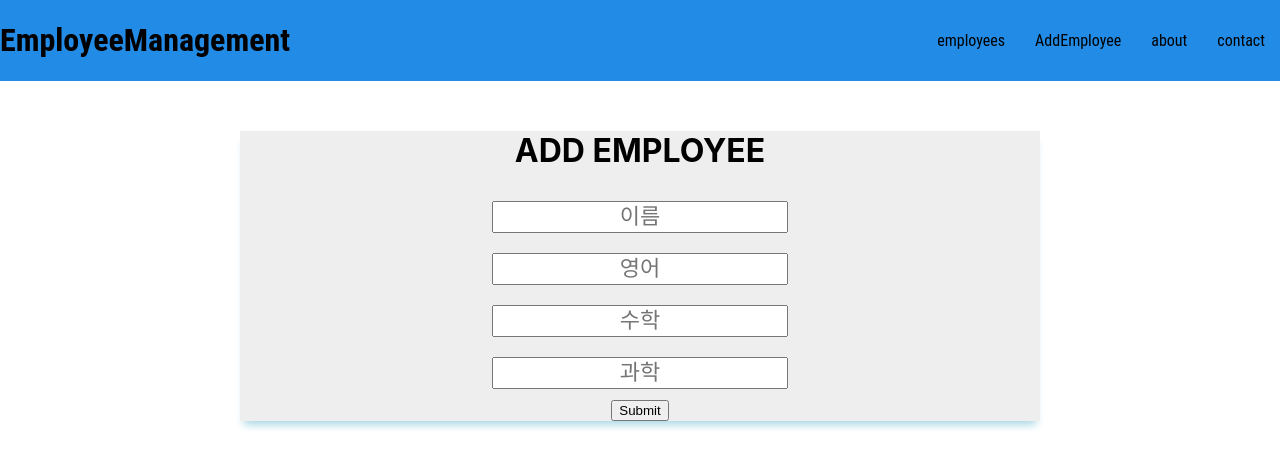
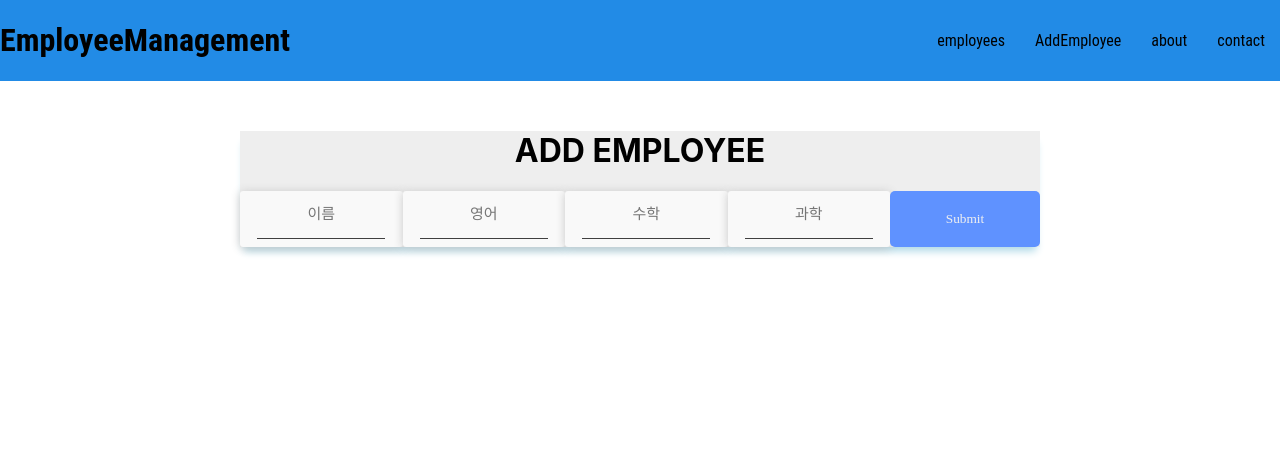
Before and after one commit to alpha0212/DATA_SPT, a Next.js app: page /addEmployee in a window 1280 px wide. Shown: the top 468 px of the page. Built offline with nearby package versions, Linux system fonts and the light colour scheme.

Commit message:
first commit

```diff
--- a/components/AddEmployee.js
+++ b/components/AddEmployee.js
@@ -37,41 +37,41 @@ function AddEmployee() {
       <Header />
       <div className={styles.addform}>
         <h1>ADD EMPLOYEE</h1>
-        <form onSubmit={onSubmit}>
-          <div>
+        <form className={styles.form_center} onSubmit={onSubmit}>
+          <div className={styles.input_background}>
             <input
               type="text"
-              className={styles.input}
+              className={styles.input_time}
               name="emp_name"
               placeholder="이름"
               onChange={handleChange}
               value={addEmployee.emp_name}
             />
-          </div>
-          <div>
+          </div><br />
+          <div className={styles.input_background}>
             <input
               type="text"
-              className={styles.input}
+              className={styles.input_time}
               name="emp_email"
               placeholder="영어"
               onChange={handleChange}
               value={addEmployee.emp_email}
             />
           </div>
-          <div>
+          <div className={styles.input_background}>
             <input
               type="text"
-              className={styles.input}
+              className={styles.input_time}
               name="emp_address"
               placeholder="수학"
               onChange={handleChange}
               value={addEmployee.emp_address}
             />
           </div>
-          <div>
+          <div className={styles.input_background}>
             <input
               type="text"
-              className={styles.input}
+              className={styles.input_time}
               name="emp_phone"
               placeholder="과학"
               onChange={handleChange}
@@ -79,7 +79,7 @@ function AddEmployee() {
             />
           </div>
           <div>
-            <button type="submit"> Submit</button>
+            <button className={styles.Get_button} type="submit"> Submit</button>
           </div>
         </form>
       </div>
--- a/styles/AddEmployee.module.css
+++ b/styles/AddEmployee.module.css
@@ -1,4 +1,5 @@
 .addform {
+
   margin: 50px auto;
   width: 800px;
   text-align: center;
@@ -11,3 +12,79 @@
   /* padding: 10px 10px; */
   margin: 10px auto;
 }
+
+.content_line{
+  display: flex;
+  flex-basis: 100%;
+  align-items: center;
+  color: rgba(0,0,0,0.35);
+  font-size: 14px;
+  margin: 8px 0px;
+  padding-top: 50px;
+}
+
+.content_line::before{
+  content: "";
+  flex-grow: 1;
+  margin: 0px 16px;
+  background: rgba(102, 102, 102, 0.35);
+  height: 1px;
+  font-size: 0px;
+  line-height: 0px;
+}
+
+.content_line::after{
+  content: "";
+  flex-grow: 1;
+  margin: 0px 16px;
+  background: rgba(102, 102, 102, 0.35);
+  height: 1px;
+  font-size: 0px;
+  line-height: 0px;
+}
+
+.input_time{
+  background-color: rgb(249, 249, 249);
+
+  border-bottom: 1px solid rgb(64, 64, 64);
+  border-top: 0;
+  border-left: 0;
+  border-right: 0;
+  font-family: Pretendard;
+  width: 10vw;
+  height: 6vh;
+  font-size: 15px;
+  text-align: center;
+  outline: none;
+}
+
+.input_background{
+  background-color: rgb(249, 249, 249);
+  width: 30vw;
+  border-radius: 3px;
+  box-shadow: 0 1px 10px rgb(199, 199, 199);
+
+}
+
+.input_center{
+  display: flex;
+  justify-content:center;
+  align-items: center;
+  margin: 10px;
+}
+
+.Get_button{
+  background-color: rgb(95, 146, 255);
+  border-radius: 5px;
+  text-align: center;
+  border: none;
+  width: 150px;
+  height: 7vh;
+  color: rgb(240, 240, 240);
+  font-family: Pretendard;
+}
+
+.form_center{
+  display: flex;
+
+}
```
Also changed, not shown: styles/EmployeeList.module.css (+8 -3 lines).
